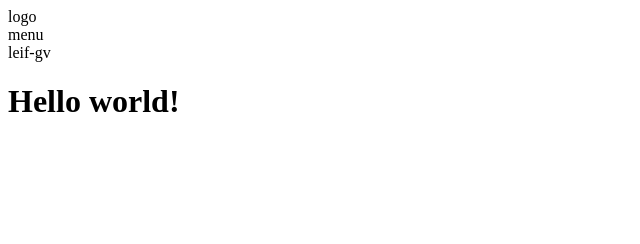
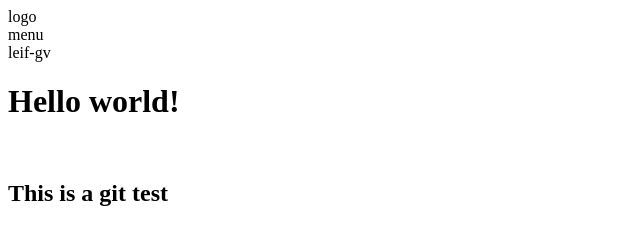
Before and after one commit to viktor472/Git-test, a plain HTML site: page index.html in a window 1280 px wide. Shown: the whole page, without its empty margins (0-640 px from the left). Drawn offline with Linux system fonts and the light colour scheme.

Commit message:
more-text

```diff
--- a/index.html
+++ b/index.html
@@ -15,6 +15,7 @@
 
     <h1>Hello world!</h1>
     <br>
+    <h2>This is a git test</h2>
 
 
 </body>
```
